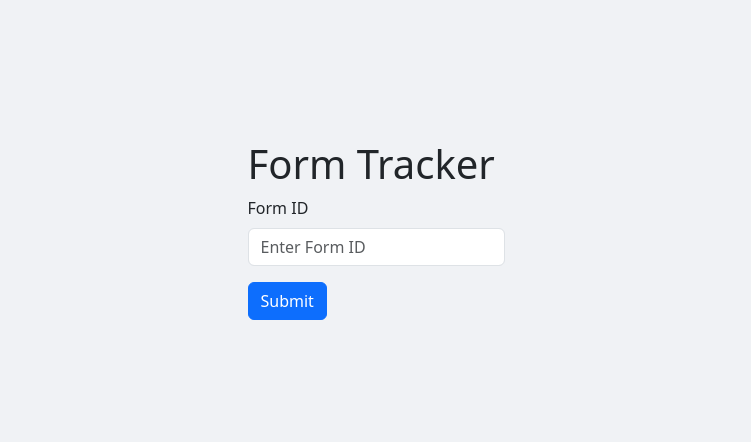
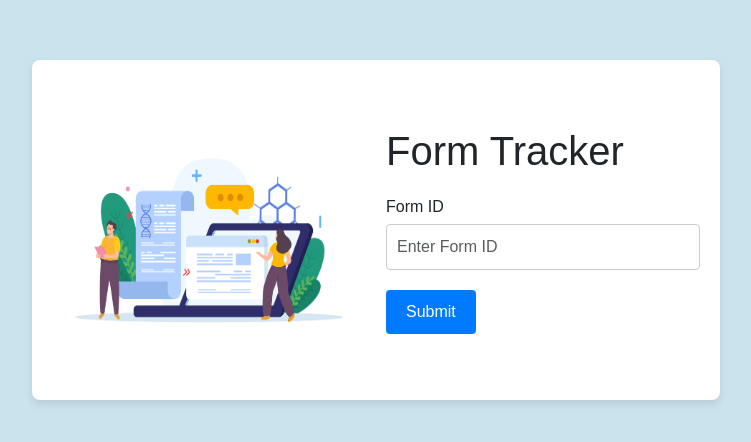
Before and after one commit to vinukaveesha/Event-Booking-System, a React (Create React App) app in the folder client/: page /pending-forms-entry in a window 1280 px wide. Shown: the part 170-612 px from the top of the page, without its empty margins (264-1015 px from the left). Built offline with nearby package versions, Linux system fonts and the light colour scheme.

Commit message:
pagependingforms

```diff
--- /dev/null
+++ b/client/src/Components/Styles/PagePendingFormsEntry.css
@@ -0,0 +1,72 @@
+body {
+  padding: 0;
+  margin: 0;
+  font-family: Arial, sans-serif;
+}
+
+.pagepending-container {
+  display: flex;
+  justify-content: center;
+  align-items: center;
+  height: 100vh;
+  width: 100vw;
+  background-color: #cae3ed;
+}
+
+.content {
+  display: flex;
+  align-items: center;
+  background: white;
+  border-radius: 8px;
+  padding: 20px;
+  box-shadow: 0 4px 8px rgba(0, 0, 0, 0.1);
+}
+
+.image-container {
+  flex:1;
+  flex-shrink: 0; /* Prevent the image from shrinking */
+  margin-right: 20px;
+}
+
+.image {
+  max-width: 100%;
+  height: 300px;
+  border-radius: 8px;
+}
+
+.form-container {
+  flex:1;
+  flex-grow: 1; /* Allow the form to take the remaining space */
+  display: flex;
+  flex-direction: column;
+  justify-content: center;
+}
+
+h1 {
+  margin-bottom: 20px;
+}
+
+.form-group {
+  margin-bottom: 20px;
+}
+
+.form-control {
+  width: 100%;
+  padding: 10px;
+  margin-top: 5px;
+  border: 1px solid #ccc;
+  border-radius: 4px;
+}
+
+.submit-button {
+  padding: 10px 20px;
+  border: none;
+  border-radius: 4px;
+  background-color: #007bff;
+  color: white;
+  cursor: pointer;
+}
+
+.submit-button:hover {
+  background-color: #0056b3;
+}
--- a/client/src/Pages/PendingForms/PagePendingForms.entry.jsx
+++ b/client/src/Pages/PendingForms/PagePendingForms.entry.jsx
@@ -1,37 +1,27 @@
-import React, { useState } from "react";
-
-import { Container, Row, Col, Form, Button } from 'react-bootstrap';
-
+import React from "react";
+import "../../Components/Styles/PagePendingFormsEntry.css";
+import TrackImage from "../../Components/Assets/tr2.jpg";
 
 const PendingFormsEntry = () => {
-
   return (
-    <Container>
-
-        <Row>
-            <Col>
-                <h1>Form Tracker</h1>
-            </Col>
-        </Row>
-
-        <Row>
-            <Col>
-                <Form>
-                    <Form.Group className="mb-3" controlId="formBasicEmail">
-                        <Form.Label>Form ID</Form.Label>
-                        <Form.Control type="text" placeholder="Enter Form ID" />
-                    </Form.Group>
-
-                    <Button variant="primary" type="submit">
-                        Submit
-                    </Button>
-                </Form>
-            </Col>
-        </Row>
-
-    </Container>
-);
-
+    <div className="pagepending-container">
+      <div className="content">
+        <div className="image-container">
+          <img src={TrackImage} alt="Description of image" className="image" />
+        </div>
+        <div className="form-container">
+          <h1>Form Tracker</h1>
+          <form>
+            <div className="form-group">
+              <label htmlFor="formID">Form ID</label>
+              <input type="text" id="formID" placeholder="Enter Form ID" className="form-control" />
+            </div>
+            <button type="submit" className="submit-button">Submit</button>
+          </form>
+        </div>
+      </div>
+    </div>
+  );
 }
 
 export default PendingFormsEntry;
```
